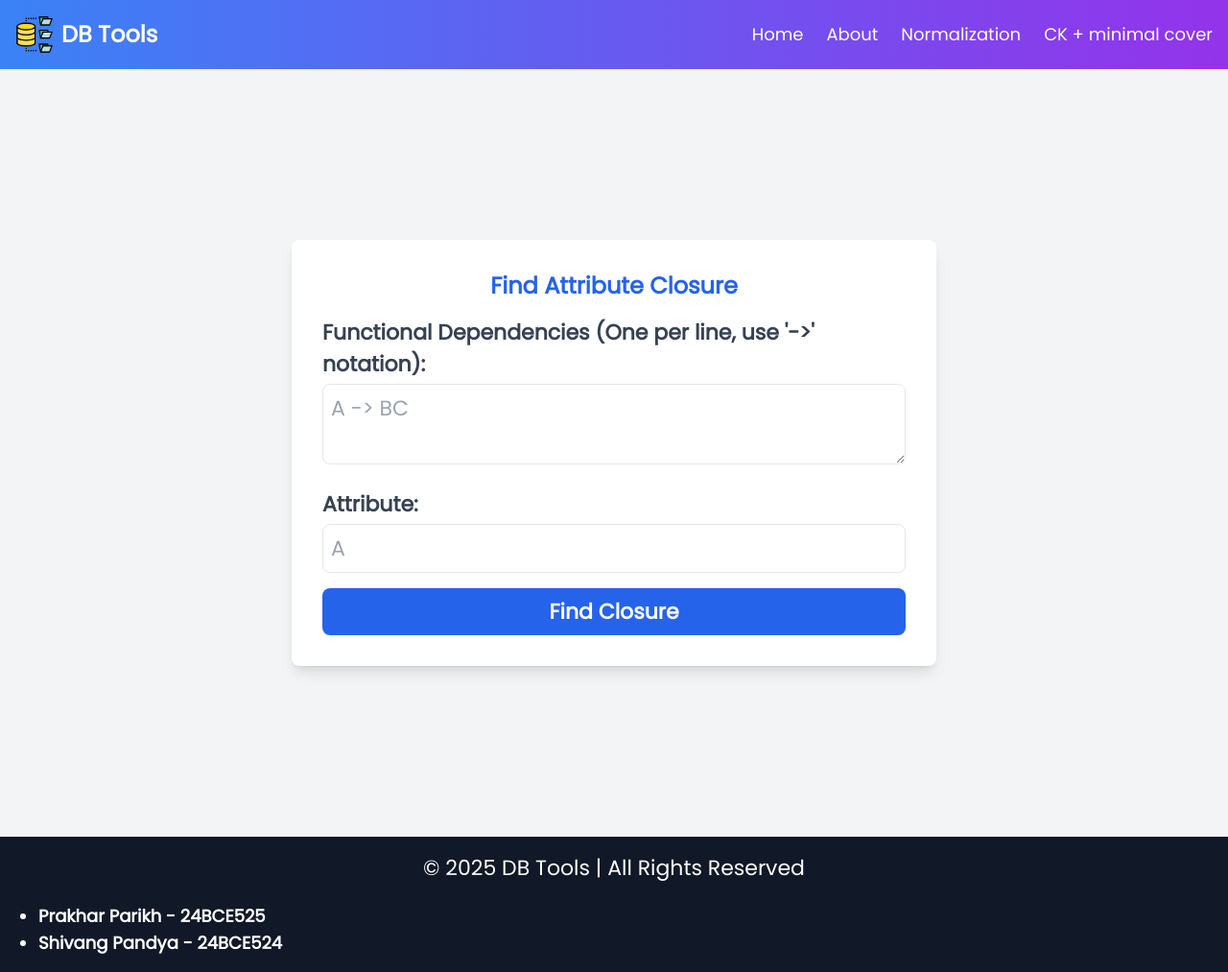
After one commit to prakhar-thecoder/db-tools, a Flask app: page /attribute-closure in a window 1280 px wide. The commit adds this page. Shown: the whole page at 96% size. Run offline with Flask 3, Linux system fonts and the light colour scheme; some libraries are stand-ins or nearby versions.

Commit message:
Added Atrribute Closure UI

```diff
--- a/app.py
+++ b/app.py
@@ -3,6 +3,8 @@ from minimal_cover import find_minimal_cover
 from candidate_key import find_ck, find_closure
 
 app = Flask(__name__)
+app.config['TEMPLATES_AUTO_RELOAD'] = True
+
 
 @app.route("/")
 def index():
@@ -44,6 +46,33 @@ def ck_can():
 
     return render_template("ck_can.html", result=result)
 
+@app.route('/attribute-closure', methods=["GET", "POST"])
+def attribute_closure():
+    result = {}
+
+    if request.method == "POST":
+        fds_raw = request.form["fds"].split("\n")
+
+        fds = []
+        for fd in fds_raw:
+            if "->" in fd:
+                lhs, rhs = fd.split("->")
+                lhs = lhs.strip()
+                rhs = rhs.strip()
+                fds.append((lhs, rhs))
+
+        closure_attr = request.form.get("closure_attr", "")
+        closure_result = ", ".join(sorted(find_closure(fds, closure_attr)))
+
+        result = {
+            "attr": closure_attr,
+            "closure": "{ " + closure_result + " }",
+            "fds": fds
+        }
+
+    return render_template("attribute_closure.html", result=result)
+
+
 
 if __name__ == "__main__":
     app.run(debug=True)
--- /dev/null
+++ b/templates/attribute_closure.html
@@ -0,0 +1,52 @@
+{% extends "base.html" %} {% block content %}
+<div class="bg-gray-100 min-h-screen flex flex-col items-center justify-center bg-cover bg-center space-y-10">
+    <div class="bg-white shadow-lg rounded-lg p-8 max-w-2xl w-full my-5">
+        <h2 class="text-2xl font-bold text-center text-blue-600 mb-4">
+            Find Attribute Closure
+        </h2>
+
+        <form method="POST" class="space-y-4">
+            <div>
+                <label class="block text-gray-700 font-semibold">Functional Dependencies (One per line, use '->'
+                    notation):</label>
+                <textarea name="fds" required placeholder="A -> BC"
+                    class="w-full mt-1 p-2 border rounded-lg focus:ring-2 focus:ring-blue-400"></textarea>
+            </div>
+
+            <div>
+                <label class="block text-gray-700 font-semibold">Attribute:</label>
+                <input type="text" name="closure_attr" placeholder="A"
+                    class="w-full mt-1 p-2 border rounded-lg focus:ring-2 focus:ring-blue-400" />
+            </div>
+
+            <button type="submit"
+                class="w-full bg-blue-600 text-white py-2 rounded-lg font-semibold hover:bg-blue-700 transition">
+                Find Closure
+            </button>
+        </form>
+
+        {% if result %}
+        <div class="mt-6 p-4 bg-gray-50 rounded-lg shadow">
+            <h1 class="text-xl text-center font-semibold text-gray-800">Results</h1>
+
+            <div class="flex my-2 gap-5">
+                <p class="">
+                    <strong class="text-blue-600">Functional Dependencies:</strong>
+                </p>
+                <div>
+                    {% for lhs, rhs in result['fds'] %}
+                    <p class="my-0">{{ lhs }} -> {{ rhs }}</p>
+                    {% endfor %}
+                </div>
+            </div>
+
+            <p class="mt-2">
+                <strong class="text-blue-600">{{ result['attr'] }}⁺ = </strong>
+                {{ result['closure'] }}
+            </p>
+        </div>
+        {% endif %}
+    </div>
+</div>
+
+{% endblock %}
--- a/templates/base.html
+++ b/templates/base.html
@@ -3,7 +3,7 @@
 <head>
     <meta charset="UTF-8">
     <meta name="viewport" content="width=device-width, initial-scale=1.0">
-    <title>FDAnalyzer</title>
+    <title>DB Tools</title>
     <script src="https://cdn.tailwindcss.com"></script>
     <link rel="shortcut icon" type="image/png" href={{ url_for('static', filename='logo.png') }}/>
     <link href='https://fonts.googleapis.com/css?family=Poppins' rel='stylesheet'>
--- a/templates/footer.html
+++ b/templates/footer.html
@@ -1,5 +1,5 @@
-<footer class="bg-gray-900 text-white text-center py-4 ">
-    <p>© 2025 SignalPlot | All Rights Reserved</p>
+<footer class="bg-gray-900 text-white text-center py-4">
+    <p>© 2025 DB Tools | All Rights Reserved</p>
     <ul class="text-lg mt-5 text-left list-disc pl-10">
         <li><strong>Prakhar Parikh - 24BCE525</strong></li>
         <li><strong>Shivang Pandya - 24BCE524</strong></li>
--- a/templates/navbar.html
+++ b/templates/navbar.html
@@ -2,7 +2,7 @@
     <div class="container mx-auto flex justify-between items-center">
         <div class="flex items-center space-x-2">
             <img src="{{ url_for('static', filename='logo.png') }}" class="h-10 w-10">
-            <a href="/" class="text-white text-2xl font-bold">FDAnalyzer</a>
+            <a href="/" class="text-white text-2xl font-bold">DB Tools</a>
         </div>
         <!-- Mobile Menu Button -->
         <button id="menu-btn" class="text-white lg:hidden focus:outline-none">
```
Also changed, not shown: candidate_key.py (+6 -6 lines), templates/index.html (+13 -5 lines).
